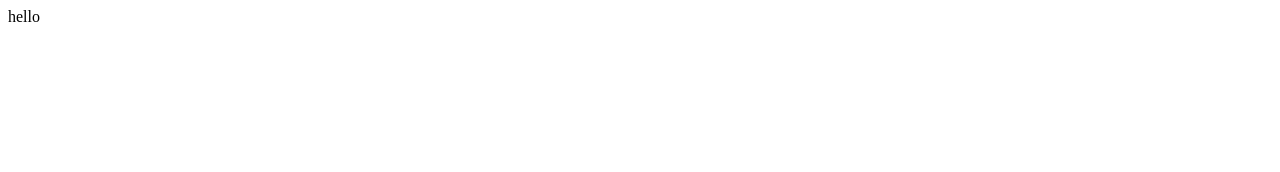
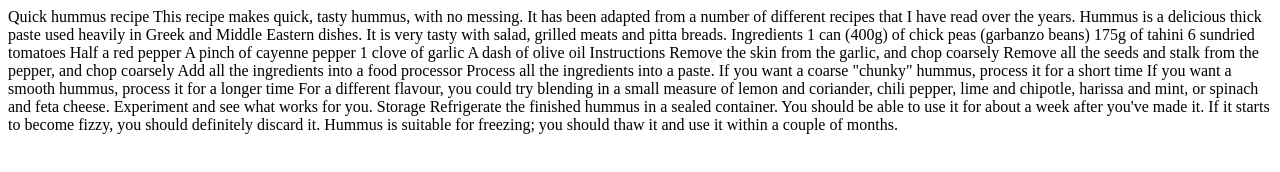
Before and after one commit to Spawn9986/Learning-Journey, a plain HTML site: page index.html in a window 1280 px wide. Drawn offline with Linux system fonts and the light colour scheme.

Commit message:
added some html

```diff
--- a/index.html
+++ b/index.html
@@ -1,11 +1,44 @@
 <!DOCTYPE html>
-<html>
+<html lang="en-us">
   <head>
     <meta charset="utf-8">
     <meta name="viewport" content="width=device-width">
-  <title>JS Bin</title>
+    <title>Quick hummus recipe</title>
   </head>
   <body>
-hello
+    Quick hummus recipe
+
+    This recipe makes quick, tasty hummus, with no messing. It has been adapted from a number of different recipes that I have read over the years.
+
+    Hummus is a delicious thick paste used heavily in Greek and Middle Eastern dishes. It is very tasty with salad, grilled meats and pitta breads.
+
+    Ingredients
+
+    1 can (400g) of chick peas (garbanzo beans)
+    175g of tahini
+    6 sundried tomatoes
+    Half a red pepper
+    A pinch of cayenne pepper
+    1 clove of garlic
+    A dash of olive oil
+
+    Instructions
+
+    Remove the skin from the garlic, and chop coarsely
+    Remove all the seeds and stalk from the pepper, and chop coarsely
+    Add all the ingredients into a food processor
+    Process all the ingredients into a paste.
+    If you want a coarse "chunky" hummus, process it for a short time
+    If you want a smooth hummus, process it for a longer time
+
+    For a different flavour, you could try blending in a small measure of lemon and coriander, chili pepper, lime and chipotle, harissa and mint, or spinach and feta cheese. Experiment and see what works for you.
+
+    Storage
+
+    Refrigerate the finished hummus in a sealed container. You should be able to use it for about a week after you've made it. If it starts to become fizzy, you should definitely discard it.
+
+    Hummus is suitable for freezing; you should thaw it and use it within a couple of months.
+
+
   </body>
 </html>
```
Lines whose indentation alone changed are shown as unchanged.
